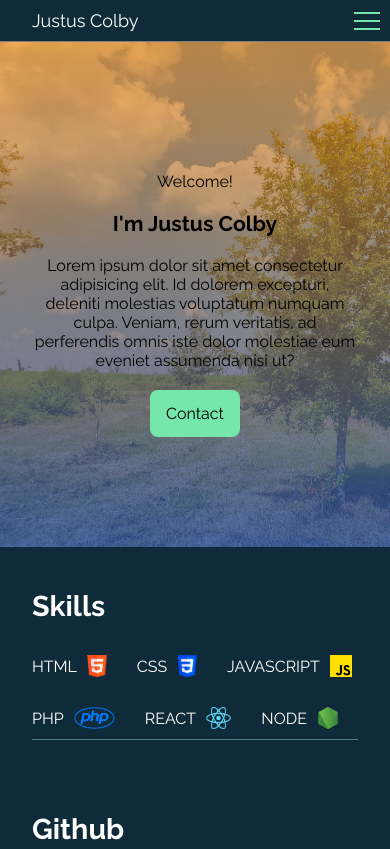
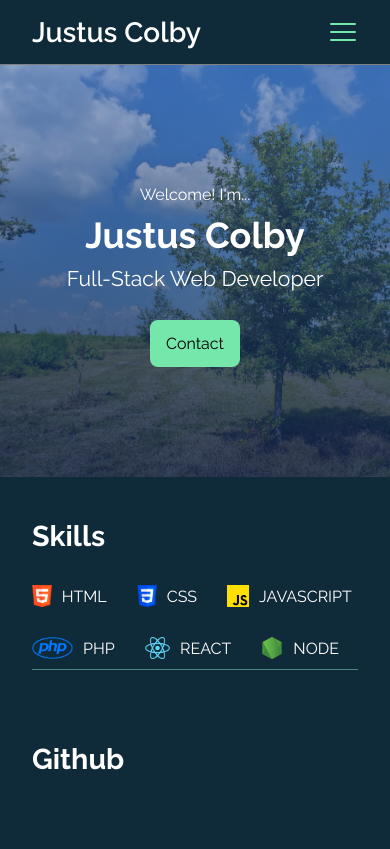
Before and after one commit to justuscolby/portfolio, a plain HTML site: page index.html in a window 390 px wide. Shown: the top 849 px of the page. Drawn offline with nearby package versions, Linux system fonts and the light colour scheme; no server answers.

Commit message:
animation

```diff
--- a/index.html
+++ b/index.html
@@ -51,15 +51,24 @@
       <!-- Intro -->
       <section id="intro">
         <div class="container">
-          <p>Welcome!</p>
-          <h1>I'm Justus Colby</h1>
-          <p>
-            Lorem ipsum dolor sit amet consectetur adipisicing elit. Id dolorem
-            excepturi, deleniti molestias voluptatum numquam culpa. Veniam,
-            rerum veritatis, ad perferendis omnis iste dolor molestiae eum
-            eveniet assumenda nisi ut?
+          <p class="text-box">
+            <span class="text-content welcome">Welcome! I'm...</span>
           </p>
-          <a href="mailto:justusc99@gmail.com" class="button-link">Contact</a>
+
+          <h1 class="text-box">
+            <span class="text-content name-title">Justus Colby</span>
+          </h1>
+
+          <p class="text-box">
+            <span class="text-content name-title"
+              >Full-Stack Web Developer</span
+            >
+          </p>
+
+          <br />
+          <a href="mailto:justusc99@gmail.com" class="button-link contact"
+            >Contact</a
+          >
         </div>
       </section>
 
@@ -69,28 +78,28 @@
           <h2>Skills</h2>
           <ul>
             <li>
+              <img src="./images/html.png" alt="html" />
               HTML
-              <img src="./images/html.png" alt="html" />
             </li>
             <li>
+              <img src="./images/css.png" alt="css" />
               CSS
-              <img src="./images/css.png" alt="css" />
             </li>
             <li>
+              <img src="./images/js.svg" alt="javascript" />
               JAVASCRIPT
-              <img src="./images/js.svg" alt="javascript" />
             </li>
             <li>
+              <img src="./images/php.png" alt="php" />
               PHP
-              <img src="./images/php.png" alt="php" />
             </li>
             <li>
+              <img src="./images/react.png" alt="react" />
               REACT
-              <img src="./images/react.png" alt="react" />
             </li>
             <li>
+              <img src="./images/node.svg" alt="node" />
               NODE
-              <img src="./images/node.svg" alt="node" />
             </li>
           </ul>
         </div>
@@ -183,10 +192,22 @@
         <a href="#top">Back to the Top</a>
       </div>
     </footer>
+
+    <!-- gsap animation -->
+    <script
+      src="https://cdnjs.cloudflare.com/ajax/libs/gsap/3.12.1/gsap.min.js"
+      integrity="sha512-qF6akR/fsZAB4Co1QDDnUXWnaQseLGXoniuSuSlPQK6+aWhlMZcHzkasCSlnWoe+TJuudlka1/IQ01Dnhgq95g=="
+      crossorigin="anonymous"
+      referrerpolicy="no-referrer"
+    ></script>
+
+    <!-- font awesome-->
     <script
       src="https://kit.fontawesome.com/8ec5fb9167.js"
       crossorigin="anonymous"
     ></script>
+
+    <!-- my script -->
     <script src="script.js"></script>
   </body>
 </html>
--- a/script.js
+++ b/script.js
@@ -72,3 +72,15 @@ fetch('https://api.github.com/users/justuscolby/repos')
   .catch((error) => {
     console.error(error)
   })
+
+// gsap animation
+
+const tl = gsap.timeline({
+  default: {
+    ease: 'power1.out',
+  },
+})
+
+tl.to('.welcome', { y: 0, duration: 0.8 })
+tl.to('.name-title', { y: 0, duration: 1.1, stagger: 0.5 }, '-=.3')
+tl.fromTo('.contact', { opacity: 0 }, { opacity: 1, duration: 1 })
--- a/style.css
+++ b/style.css
@@ -162,10 +162,12 @@ header .container {
   align-items: center;
 
   flex-wrap: wrap;
+  min-height: 4rem;
 }
 
 #myname {
-  font-size: 18px;
+  font-size: 28px;
+  font-weight: 600;
 }
 
 header .button-link {
@@ -192,12 +194,12 @@ nav a:not(.button-link) {
 
 /* mobile nav */
 
-@media (max-width: 40rem) {
+@media (max-width: 54rem) {
   .menu-toggle {
     display: inline-block;
     position: absolute;
-    top: 0rem;
-    right: 0.5rem;
+    top: 0.7rem;
+    right: 2rem;
     z-index: 99999;
 
     /* hamburger styles */
@@ -230,6 +232,7 @@ nav a:not(.button-link) {
     display: inline-block;
     width: 26px;
     height: 2px;
+    border-radius: 2px;
     background-color: var(--primary);
   }
 
@@ -293,20 +296,66 @@ nav a:not(.button-link) {
   padding-block: 100px;
   background: linear-gradient(
       to bottom,
-      rgba(255, 140, 0, 0.641),
-      rgba(30, 79, 164, 0.766)
+      rgba(61, 98, 162, 0.495),
+      rgba(9, 33, 74, 0.795)
     ),
     url('tree.jpg');
   background-size: cover;
 }
 
 #intro .container > * {
-  margin-top: 20px;
+  margin-top: 10px;
+  color: rgb(255, 255, 255);
 }
 
 h1 {
+  font-size: clamp(2.25rem, 4.5vw, 4rem);
+  margin: 0;
+}
+
+h1 + p {
   font-size: clamp(1.25rem, calc(0.9rem + 1.74vw), 2.25rem);
-  margin: 0;
+}
+
+/* ANIMATION */
+
+.text-box {
+  /* border: solid red 1px; */
+  clip-path: polygon(0 0, 100% 0, 100% 100%, 0% 100%);
+}
+
+.text-content {
+  display: inline-block;
+  transform: translateY(120%);
+
+  /* animation: slideUp ease 1.5s;
+  animation-fill-mode: forwards; */
+}
+
+.contact:hover,
+.contact:focus {
+  animation: hueRotate ease 2.2s;
+  animation-iteration-count: infinite;
+}
+
+@keyframes slideUp {
+  to {
+    transform: translateY(0%);
+  }
+}
+
+@keyframes hueRotate {
+  0% {
+    background-color: var(--primary);
+  }
+
+  50% {
+    background-color: rgb(230, 209, 153);
+  }
+
+  100% {
+    background-color: var(--primary);
+  }
 }
 
 /* SKILLS */
@@ -449,9 +498,9 @@ h1 {
 }
 
 /* selects all p with a br after it */
-p:has(+ br) {
+/* p:has(+ br) {
   color: rgb(103, 103, 103);
-}
+} */
 
 /* pseudo element */
 
```
